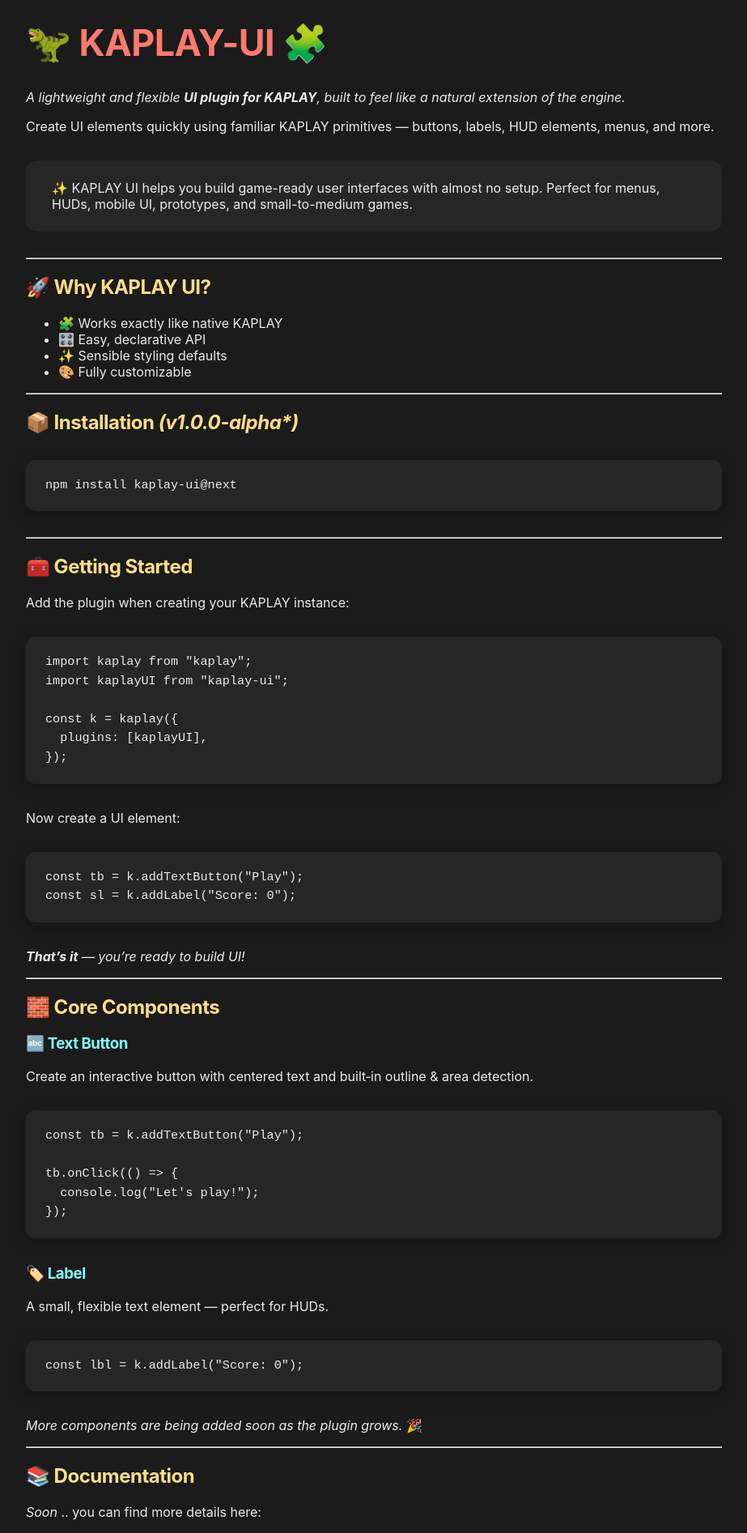
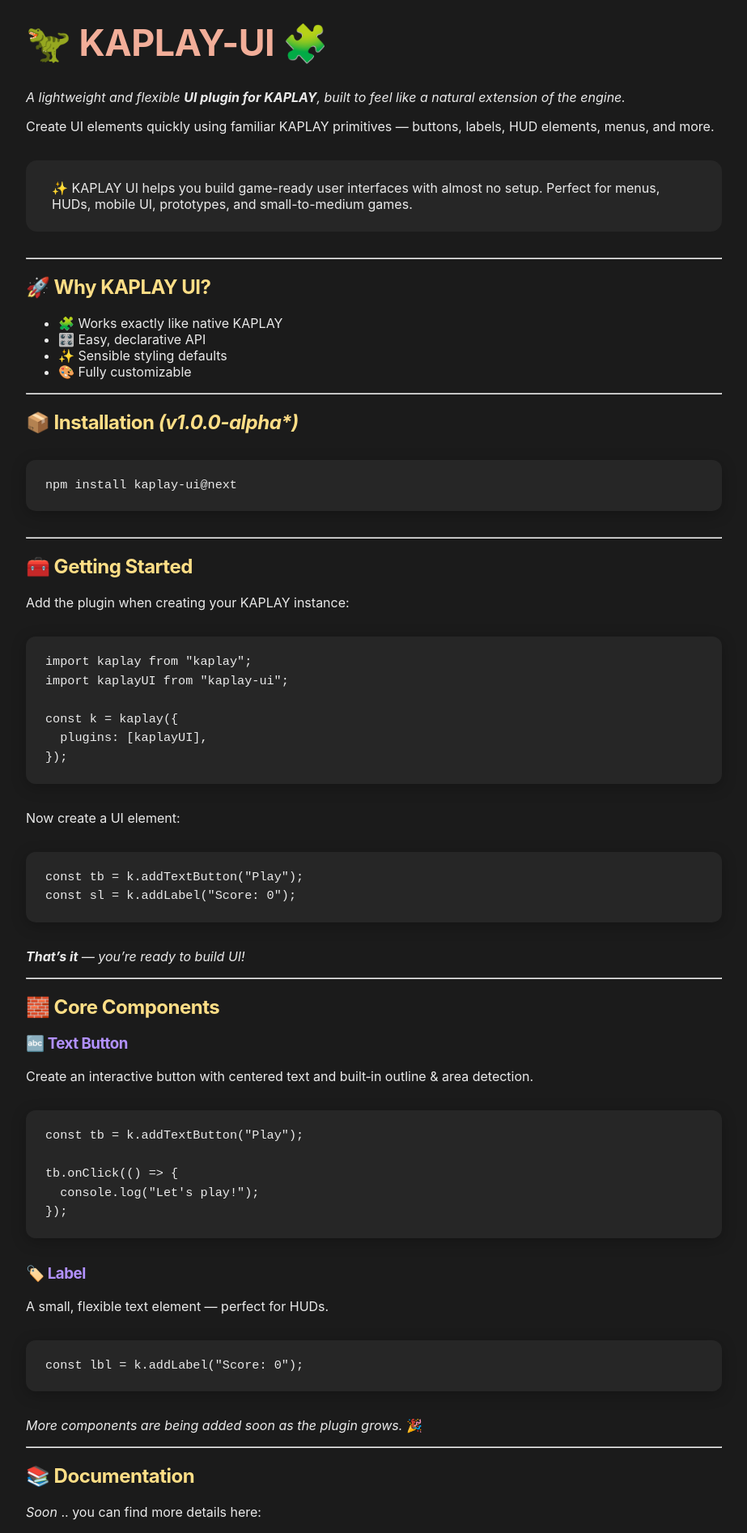
Before and after one commit to jbakchr/kaplay-ui, a Jekyll site: the page built from docs/index.md, in a window 1280 px wide. Shown: the part 388-2281 px from the top of the page at 81% size, without its empty margins (178-1101 px from the left). Built offline with Jekyll 4.4.1, drawn with Linux system fonts in a browser that asks for light colours; our own code applies the rules of GitHub Pages for plain Markdown files; some of the changed text lies outside the part shown.

Commit message:
Fixed color styling

```diff
--- a/docs/assets/style.css
+++ b/docs/assets/style.css
@@ -2,7 +2,7 @@
    KAPLAY Color Variables
 -------------------------------------------------- */
 :root {
-  --kaplay-salmon: #ff7a6e;
+  --kaplay-salmon: #f2ae99;
   --kaplay-yellow: #ffde86;
   --kaplay-cyan: #7ffcff;
   --kaplay-purple: #b291ff;
@@ -74,7 +74,7 @@
 }
 
 h3 {
-  color: var(--kaplay-cyan);
+  color: var(--kaplay-purple);
 }
 
 /* --------------------------------------------------
@@ -115,7 +115,7 @@
 }
 
 a:hover {
-  color: var(--kaplay-cyan);
+  color: var(--kaplay-salmon);
 }
 
 /* --------------------------------------------------
--- a/docs/index.md
+++ b/docs/index.md
@@ -87,9 +87,9 @@
 
 - [x] 📄 **[faq.md](https://jbakchr.github.io/kaplay-ui/faq)** — _Questions and answers_
 - [ ] 🧠 **design-decisions** — _The Whys?_
-- [ ] 🔘 **API Pages** — _The What & How_
-- [ ] 🧪 **Examples** — _Learn by doing_
-- [ ] 🪧 **Demos** — _See it in action_
+- [ ] 🔘 **API Pages** — _The What & How?_
+- [ ] 🧪 **Examples** — _Learn by doing!_
+- [ ] 🪧 **Demos** — _See it in action .._
 
 ## 🗺️ Roadmap (WIP)
 
```
Also changed, not shown: docs/faq.md (+1 -1 lines).
